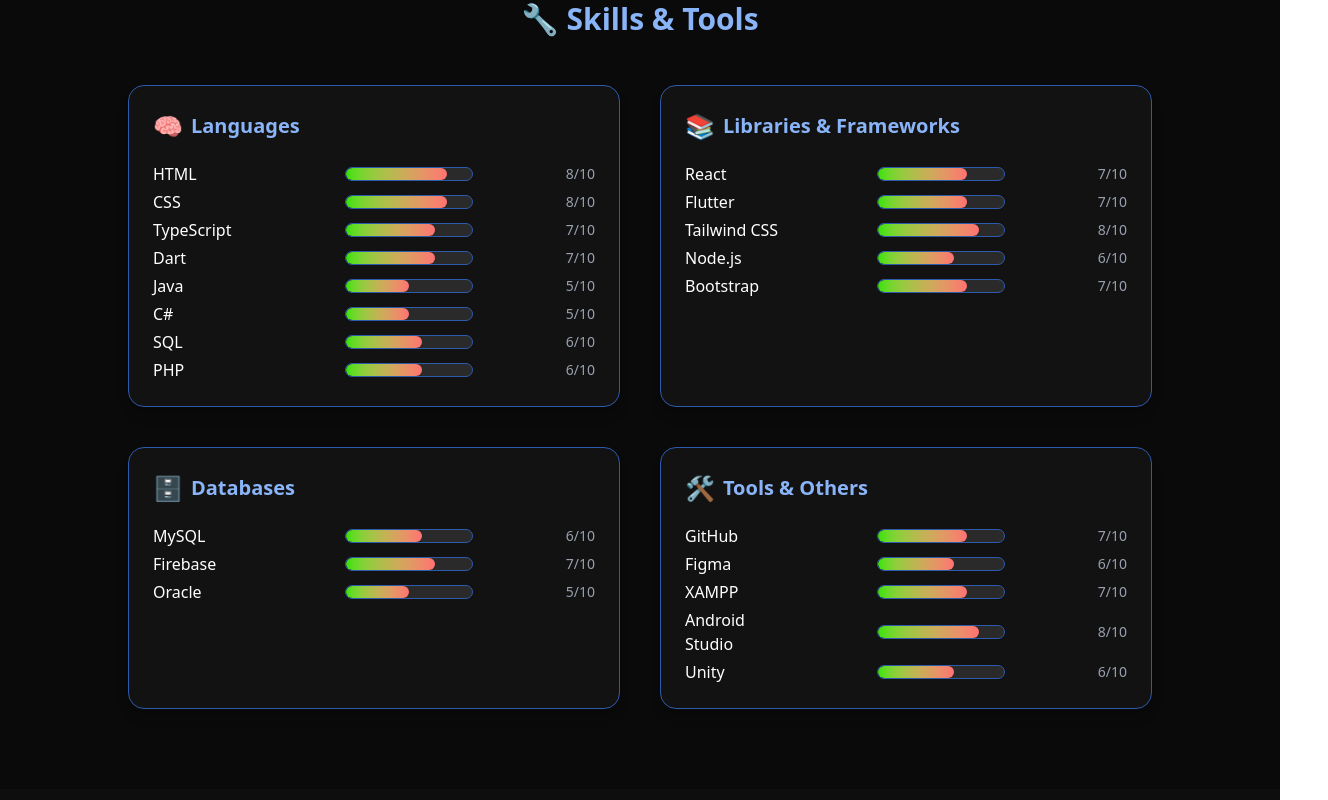
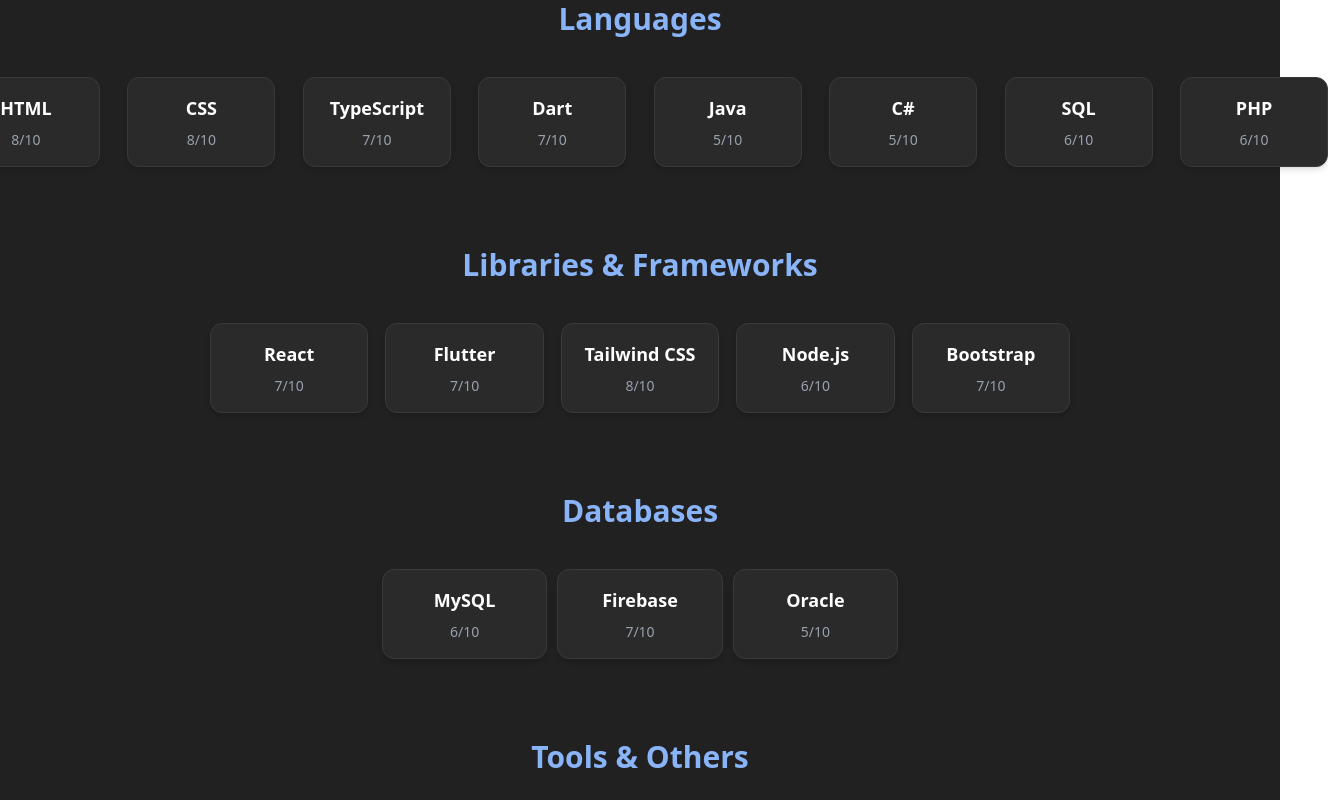
Before and after one commit to Kiguni001/my-portfolio, a React (Vite) app: page / in a window 1280 px wide. Shown: the part 1460-2260 px from the top of the page, 1328 px wide, since content can reach past the window. Built offline with nearby package versions, Linux system fonts and the light colour scheme.

Commit message:
ปรับปรุงการบ่งชี้ความส

```diff
--- a/src/App.tsx
+++ b/src/App.tsx
@@ -5,6 +5,7 @@
 import AboutSection from "./components/AboutSection";
 import ContactSection from "./components/ContactSection";
 import ProjectShowcase from "./components/ProjectShowcase";
+import SkillGrid from "./components/SkillGrid";
 
 function App() {
   return (
@@ -12,6 +13,7 @@
       <HeroBanner />
       <Navbar />
       <AboutSection />
+      <SkillGrid />
       <Skills />
       <ProjectsSection />
       <ProjectShowcase />
--- /dev/null
+++ b/src/components/SkillGrid.tsx
@@ -0,0 +1,86 @@
+import React from "react";
+
+type Skill = {
+  name: string;
+  score: number;
+};
+
+type SkillCategory = {
+  title: string;
+  skills: Skill[];
+};
+
+const skillCategories: SkillCategory[] = [
+  {
+    title: "Languages",
+    skills: [
+      { name: "HTML", score: 8 },
+      { name: "CSS", score: 8 },
+      { name: "TypeScript", score: 7 },
+      { name: "Dart", score: 7 },
+      { name: "Java", score: 5 },
+      { name: "C#", score: 5 },
+      { name: "SQL", score: 6 },
+      { name: "PHP", score: 6 },
+    ],
+  },
+  {
+    title: "Libraries & Frameworks",
+    skills: [
+      { name: "React", score: 7 },
+      { name: "Flutter", score: 7 },
+      { name: "Tailwind CSS", score: 8 },
+      { name: "Node.js", score: 6 },
+      { name: "Bootstrap", score: 7 },
+    ],
+  },
+  {
+    title: "Databases",
+    skills: [
+      { name: "MySQL", score: 6 },
+      { name: "Firebase", score: 7 },
+      { name: "Oracle", score: 5 },
+    ],
+  },
+  {
+    title: "Tools & Others",
+    skills: [
+      { name: "GitHub", score: 7 },
+      { name: "Figma", score: 6 },
+      { name: "XAMPP", score: 7 },
+      { name: "Android Studio", score: 8 },
+      { name: "Unity", score: 6 },
+    ],
+  },
+];
+
+const SkillGrid = () => {
+  return (
+    <section className="bg-[#212121] text-white py-20 px-6" id="skills-grid">
+      <div className="max-w-6xl mx-auto space-y-20">
+        {skillCategories.map((category) => (
+          <div key={category.title} className="text-center">
+            <h2 className="text-2xl md:text-3xl font-bold text-[#8ab4f8] mb-10">
+              {category.title}
+            </h2>
+            <div className="flex justify-center">
+              <div className="flex gap-[2%]">
+                {category.skills.map((skill) => (
+                  <div
+                    key={skill.name}
+                    className="w-43 bg-[#2a2a2a] border border-[#3a3a3a] rounded-xl p-4 shadow-md hover:shadow-[0_0_15px_#3b2f2f] transition duration-300"
+                  >
+                    <h3 className="text-lg font-semibold mb-2">{skill.name}</h3>
+                    <p className="text-sm text-gray-400">{skill.score}/10</p>
+                  </div>
+                ))}
+              </div>
+            </div>
+          </div>
+        ))}
+      </div>
+    </section>
+  );
+};
+
+export default SkillGrid;
```
